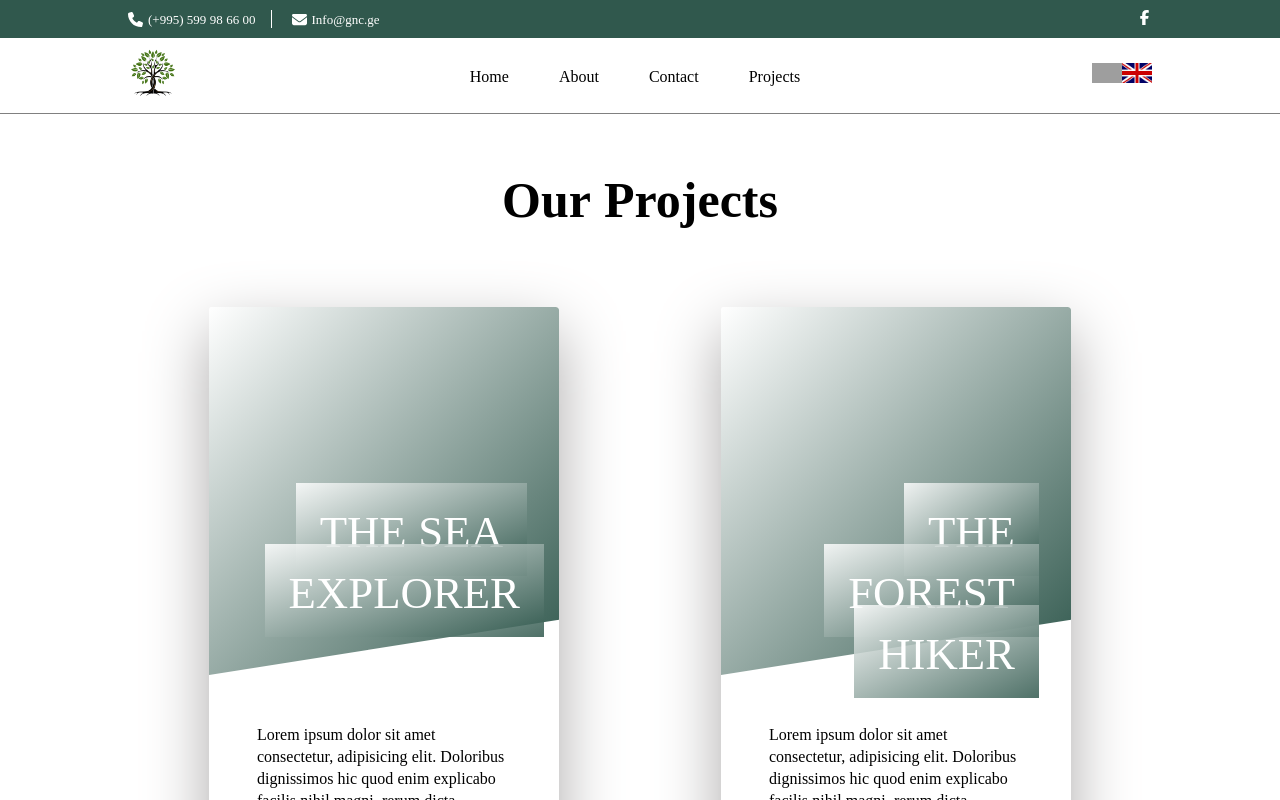
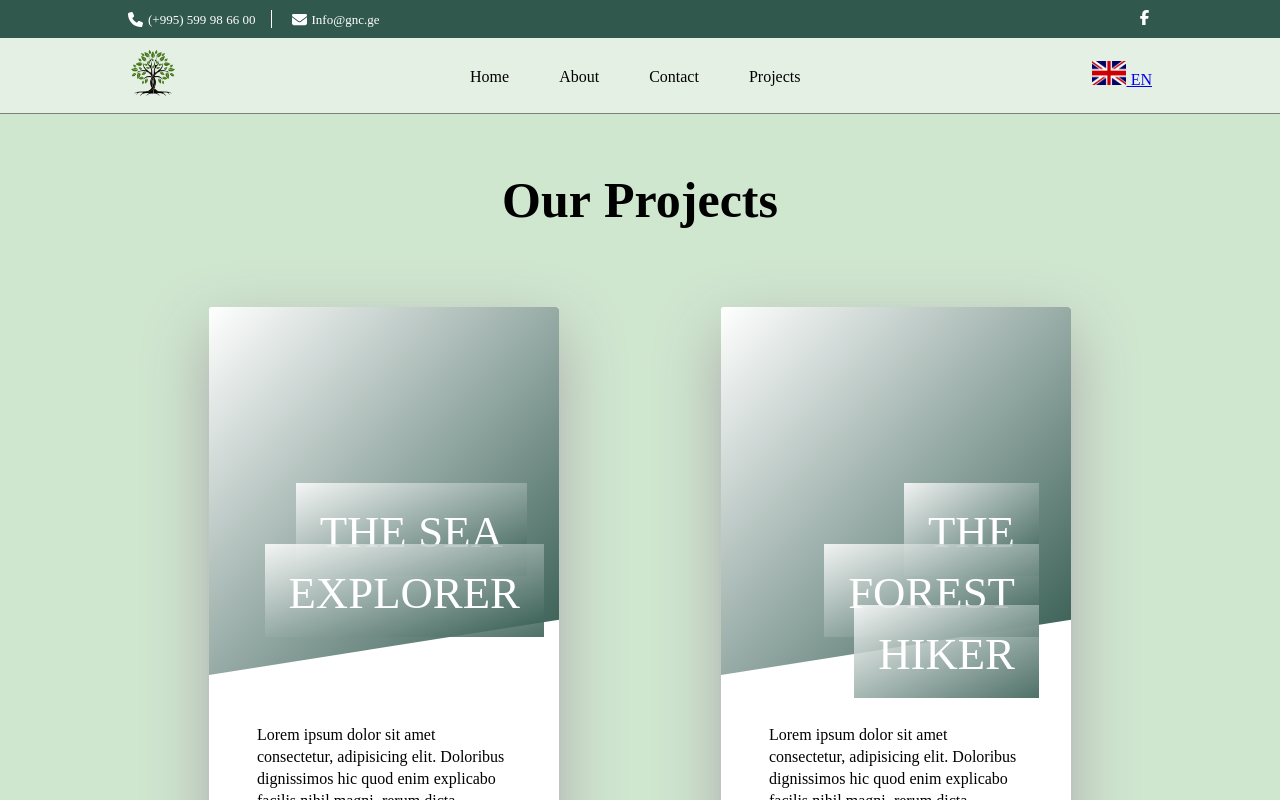
Before and after one commit to PickleSoda/gnc-next, a Next.js app: page /en/projects in a window 1280 px wide. Shown: the top 800 px of the page. Built offline with nearby package versions, Linux system fonts and the light colour scheme; grey boxes are pictures that could not be loaded.

Commit message:
add toggke language/flags change

```diff
--- a/app/[lang]/dictionaries/en.json
+++ b/app/[lang]/dictionaries/en.json
@@ -11,5 +11,8 @@
     "quickLinks": "Quick Links",
     "contactUs": "Contact Us"
   },
-  "rights": " Dzzjio 2024, All Rights Reserved"
+  "rights": " Dzzjio 2024, All Rights Reserved",
+  "contact": {
+    "getInTouch": "Get In Touch !"
+  }
 }
--- a/app/[lang]/dictionaries/ge.json
+++ b/app/[lang]/dictionaries/ge.json
@@ -11,5 +11,8 @@
     "quickLinks": "ლინკები",
     "contactUs": "დაგვიკავშირდით"
   },
-  "rights": " Dzzjio 2024, ყველა უფლება დაცულია"
+  "rights": " Dzzjio 2024, ყველა უფლება დაცულია",
+  "contact": {
+    "getInTouch": "დაგვიკავშირდით !"
+  }
 }
--- a/app/[lang]/globals.css
+++ b/app/[lang]/globals.css
@@ -6,10 +6,11 @@
   box-sizing: border-box;
   font-family: 'Noto Sans Georgian';
 }
-/*
+
 body {
-  background-image: linear-gradient(to bottom, #cfe6cf, #d9ecdd);
-} */
+  background-color: #cfe6cf;
+}
+
 
 .main {
   display: flex;
--- a/app/[lang]/page.tsx
+++ b/app/[lang]/page.tsx
@@ -6,6 +6,7 @@ import Link from 'next/link';
 import { getDictionary } from './dictionaries'
 
 const Home = async ({params}: any) => {
+  console.log(params);
 
   const { lang } = params
 
--- a/app/[lang]/projects/page.tsx
+++ b/app/[lang]/projects/page.tsx
@@ -9,7 +9,7 @@ const ProjectsPage = () => {
             <div className="row">
                 <ProjectCard heading={"The Sea Explorer"} text="Lorem ipsum dolor sit amet consectetur, adipisicing elit. Doloribus dignissimos hic quod enim explicabo facilis nihil magni, rerum dicta praesentium, exercitationem vel sunt repellat animi ab totam illum! Et, minus." price={100} link={'/projects/0'} />
                 <ProjectCard heading={"The Forest Hiker"} text="Lorem ipsum dolor sit amet consectetur, adipisicing elit. Doloribus dignissimos hic quod enim explicabo facilis nihil magni, rerum dicta praesentium, exercitationem vel sunt repellat animi ab totam illum! Et, minus." price={478} link={'/projects/1'}/>
-                <ProjectCard heading={"The Snow Adventurer"} text="Lorem ipsum dolor sit amet consectetur, adipisicing elit. Doloribus dignissimos hic quod enim explicabo facilis nihil magni, rerum dicta praesentium, exercitationem vel sunt repellat animi ab totam illum! Et, minus." price={615} link={'/project/2'} />
+                <ProjectCard heading={"The Snow Adventurer"} text="Lorem ipsum dolor sit amet consectetur, adipisicing elit. Doloribus dignissimos hic quod enim explicabo facilis nihil magni, rerum dicta praesentium, exercitationem vel sunt repellat animi ab totam illum! Et, minus." price={615} link={'/projects/2'} />
             </div>
         </section>
     )
--- a/components/layout/header.tsx
+++ b/components/layout/header.tsx
@@ -2,12 +2,11 @@
 import Image from "next/image"
 import Link from "next/link"
 import logo from '@/assets/images/logo.png'
-import geo from '@/assets/images/geo-flag.png'
-import uk from '@/assets/images/uk-flag.webp'
 import { useState } from "react"
 // import { usePathname } from "next/navigation"
 import MobileMenu from "../ui/mobileMenu"
 import HeaderMenu from "../partials/headerMenu"
+import HeaderLangs from "./headerLangs"
 
 const Header = ({ dict, lang}: { dict:any; lang:string}) => {
 
@@ -25,53 +24,7 @@ const Header = ({ dict, lang}: { dict:any; lang:string}) => {
                 <div className="header-links">
                     <HeaderMenu lang={lang} />
                 </div>
-                <div>
-                    {/* {showGeoFlag ? (
-                        <Link href='/en'>
-                            <Image
-                                className="flag-img"
-                                src={geo}
-                                alt="geo"
-                                width={30}
-                                height={20}
-                                onClick={toggleFlags}
-                            />
-                        </Link>
-                    ) : (
-                        <Link href='/ge'>
-                            <Image
-                                className="flag-img"
-                                src={uk}
-                                alt="uk"
-                                width={30}
-                                height={20}
-                                onClick={toggleFlags}
-                            />
-                        </Link>
-                    )} */}
-
-                        <Link href='/ge'>
-                            <Image
-                                className="flag-img"
-                                src={geo}
-                                alt="geo"
-                                width={30}
-                                height={20}
-                                // onClick={toggleFlags}
-                            />
-                        </Link>
-
-                        <Link href='/en'>
-                            <Image
-                                className="flag-img"
-                                src={uk}
-                                alt="uk"
-                                width={30}
-                                height={20}
-                                // onClick={toggleFlags}
-                            />
-                        </Link>
-                </div>
+                <HeaderLangs />
                 {/* <svg className="burger-menu" onClick={() => {setOpenMobileMenu(true); setBodyFixed()}} xmlns="http://www.w3.org/2000/svg" viewBox="0 0 448 512"><path d="M0 96C0 78.3 14.3 64 32 64H416c17.7 0 32 14.3 32 32s-14.3 32-32 32H32C14.3 128 0 113.7 0 96zM0 256c0-17.7 14.3-32 32-32H416c17.7 0 32 14.3 32 32s-14.3 32-32 32H32c-17.7 0-32-14.3-32-32zM448 416c0 17.7-14.3 32-32 32H32c-17.7 0-32-14.3-32-32s14.3-32 32-32H416c17.7 0 32 14.3 32 32z"/></svg> */}
             </div>
             {/* <MobileMenu open={openMobileMenu} onClose={() => {setOpenMobileMenu(false); setBodyFixed()}}/> */}
--- /dev/null
+++ b/components/layout/headerLangs.tsx
@@ -0,0 +1,43 @@
+'use client'
+import { useState } from 'react';
+import { usePathname } from 'next/navigation';
+import Image from 'next/image';
+import Link from 'next/link';
+import geo from '@/assets/images/geo-flag.png';
+import uk from '@/assets/images/uk-flag.webp';
+
+const HeaderLangs = () => {
+  const path = usePathname();
+  const newPath = path.replace(/^\/(ge|en)(\/|$)/, '/');
+  const [activeFlag, setActiveFlag] = useState('en'); // Default active flag
+
+  const handleToggle = (flag:any) => {
+    setActiveFlag(flag);
+  };
+
+  return (
+    <div>
+      {activeFlag === 'en' ? (
+        <Link href={`/en${newPath}`}>
+          <div
+            className="cursor-pointer flex p-[3px]"
+            onClick={() => handleToggle('ge')} // Update flag and path on click
+          >
+            <Image src={uk} alt="en" width={34} height={24} className="mr-[5px]" /> EN
+          </div>
+        </Link>
+      ) : (
+        <Link href={`/ge${newPath}`}>
+          <div
+            className="cursor-pointer flex p-[3px]"
+            onClick={() => handleToggle('en')} // Update flag and path on click
+          >
+            <Image src={geo} alt="ge" width={34} height={24} className="mr-[5px]" /> GE
+          </div>
+        </Link>
+      )}
+    </div>
+  );
+};
+
+export default HeaderLangs;
--- a/sass/contactPage.scss
+++ b/sass/contactPage.scss
@@ -2,7 +2,7 @@
     display: flex;
     justify-content: space-between;
     width: 80vw;
-    margin: 60px auto 0 auto;
+    margin: 60px auto ;
 
     @media (max-width: 900px) {
         flex-direction: column-reverse;
--- a/sass/header.scss
+++ b/sass/header.scss
@@ -1,5 +1,6 @@
 .header {
     border-bottom: 1px solid gray;
+    background-color: rgba($color: white, $alpha: 0.4);
 }
 
 .header-container {
```
Also changed, not shown: app/[lang]/contact/page.tsx (+9 -5 lines), components/partials/form.tsx (+7 -6 lines).
